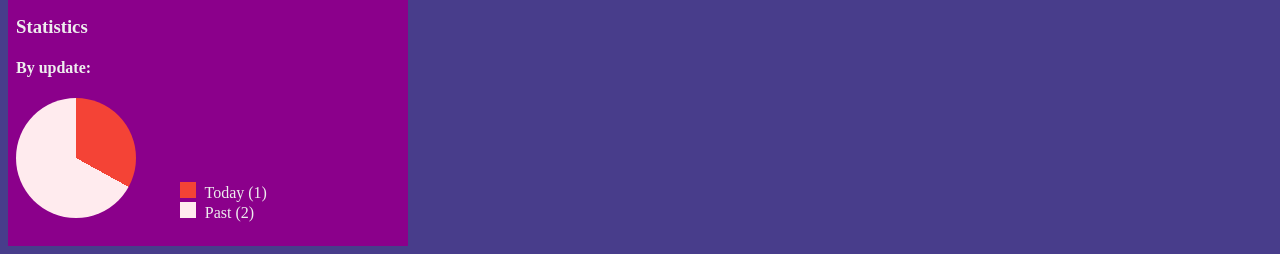
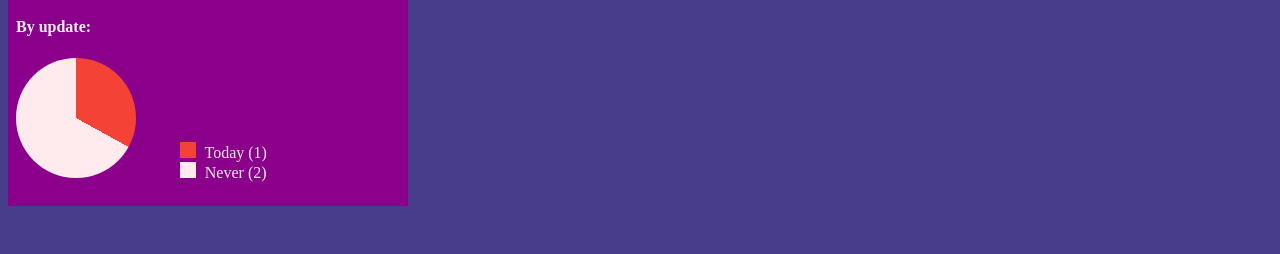
Before and after one commit to YanaPletner/travelTip, a plain HTML site: page index.html in a window 1280 px wide. Shown: the part 977-1231 px from the top of the page. After the commit the page ends 1191 px from the top, so only its background shows below. Drawn offline with Linux system fonts and the light colour scheme; some packages are replaced by stand-ins of ours.

Commit message:
Add statistic by update

```diff
--- a/index.html
+++ b/index.html
@@ -65,7 +65,6 @@
                     </div>
                 </section>
                 <section class="loc-stats">
-                    <h3>Statistics</h3>
                     <div class="loc-stats-update">
                         <h4>By update:</h4>
                         <div class="pie"></div>
--- a/js/services/loc.service.js
+++ b/js/services/loc.service.js
@@ -111,14 +111,11 @@ function getLocCountBylastUpdatedMap() {
             const locCountByLastUpdatedMap = locs.reduce((map, loc) => {
                 const now = new Date()
                 const secondsPast = Math.round((now - loc.updatedAt) / 1000)
-                const millSecInDay = 86_400
-                // console.log(loc)
-                // console.log(millSecInDay)
-                // console.log(secondsPast)
-                // console.log(Date.now())
-                if (secondsPast < millSecInDay) map.today++
-                else if (secondsPast < 0) map.never++
-                else map.past++
+                const secInDay = 86_400
+
+                if (secondsPast < secInDay) map.today++
+                else if (secondsPast > secInDay) map.never++
+                else map.never++
                 return map
             }, { today: 0, past: 0, never: 0 })
             locCountByLastUpdatedMap.total = locs.length
```
